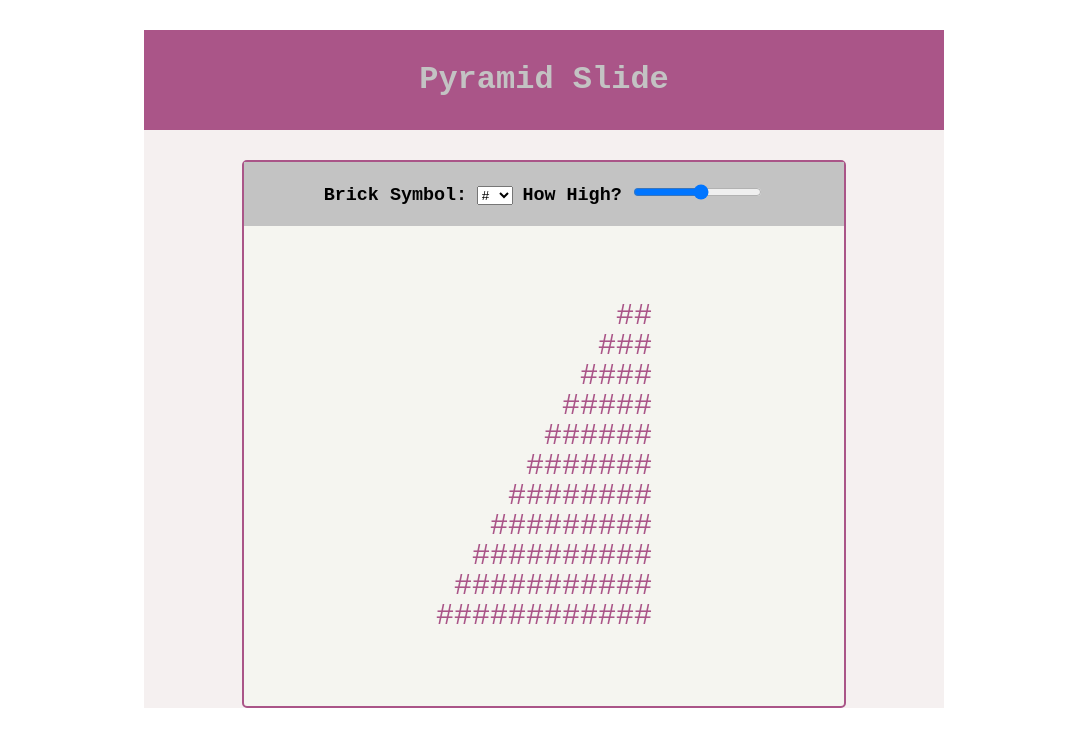
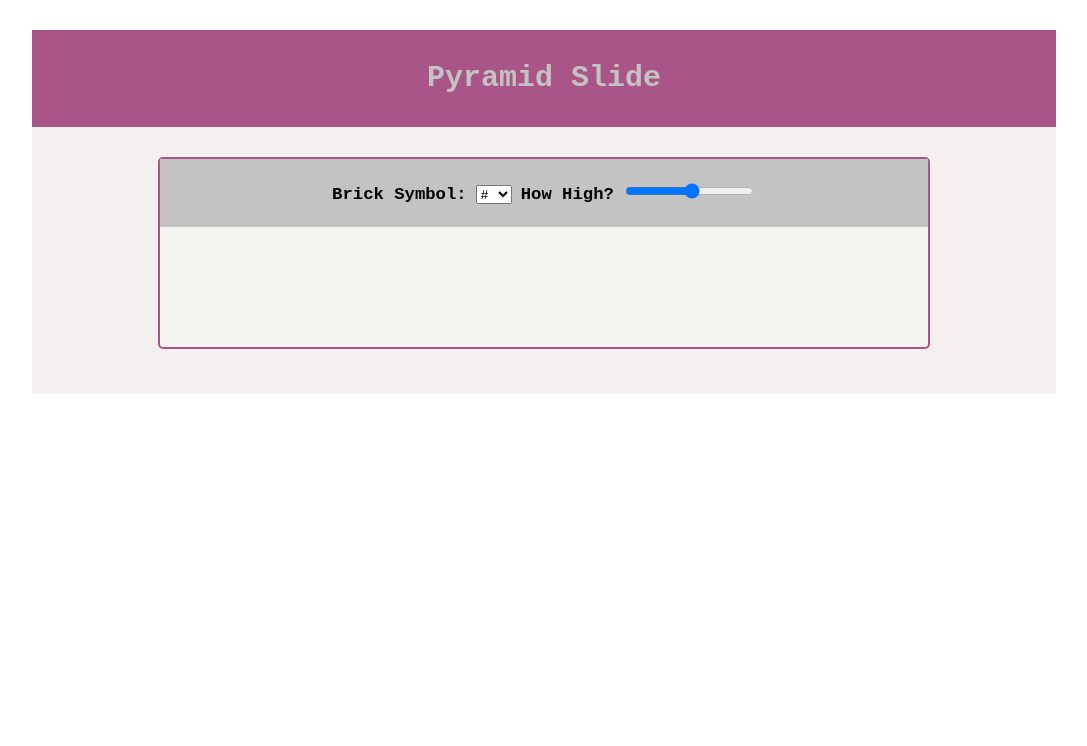
Before and after one commit to jihotahk/pyramid-slide, a plain HTML site: page index.html in a window 1280 px wide. Shown: the whole page, without its empty margins (96-1183 px from the left). Drawn offline with Linux system fonts and the light colour scheme.

Commit message:
end of class

```diff
--- a/slide.js
+++ b/slide.js
@@ -5,7 +5,7 @@
  * Determines the current value that the user has typed in the 'How high?' text-box,
  * and then draws a pyramid with that height.
  */
-function determineHeightAndThenDrawPyramid() {
+function renderPyramid() {
 
     // just so we know we're here
     console.log("someone invoked the determineHeightAndThenDrawPyramid function!");
@@ -17,20 +17,25 @@ function determineHeightAndThenDrawPyramid() {
 
 }
 
-
+/**
 // find pyramid div and draw
 var pyramidDiv = document.getElementById("pyramid");
-var pyramid = determineHeightAndThenDrawPyramid();
+var pyramid = DrawPyramid();
 pyramid.appendChild(pyramid)
 //add event listener on brick symbol
 
-//add event listener on height
-button.addEventListener("click", function(event) {
-  determineHeightAndThenDrawPyramid();
+//add event listener on symbol input
+button.addEventListener("input", function(event) {
+  renderPyramid();
 });
 
+//add event listener on height slider change
+var heightStr = document.getElementById("height-slider")
+object.addEventListener("change", function(event) {
+  renderPyramid();
+})
 
-/**
+
  * drawPyramid
  *
  * Renders, in the HTML document, a Mario pyramid of the specified height
--- a/styles.css
+++ b/styles.css
@@ -1,42 +1,44 @@
-#pyramid {
-    line-height: 0;
-    font-size: 30px;
-    color: #aa5588;
-    padding: 30px 0;
-}
 html{
   background-color: #ffffff;
+  font-size: 15px;
 }
 body {
     font-family: "Courier New", monospace;
     text-align: center;
-    width: 800px;
+    width: 80%;
     margin: 0 auto;
     background-color: #f5f0f0;
+    padding: 0 0 3rem 0;
   }
 
 main{
   border: solid 2px #aa5588;
   border-radius: 5px;
   background-color: #f5f5f0;
-  width: 600px;
+  width: 75%;
   margin: 0 auto;
 }
 
 header{
   background-color: #aa5588;
-  padding: 10px;
-  margin: 30px auto;
+  padding: .75rem;
+  margin: 2rem auto;
 }
 h1{
   color:#C3C3C3;
 }
 .params{
   background-color: #C3C3C3;
-  padding: 20px;
+  padding: 1.5rem;
 }
 
 label{
   font-weight: bold;
   font-size: 1.15rem;
 }
+#pyramid {
+    line-height: 0;
+    font-size: 2rem;
+    color: #aa5588;
+    padding: 2rem 0;
+}
```
